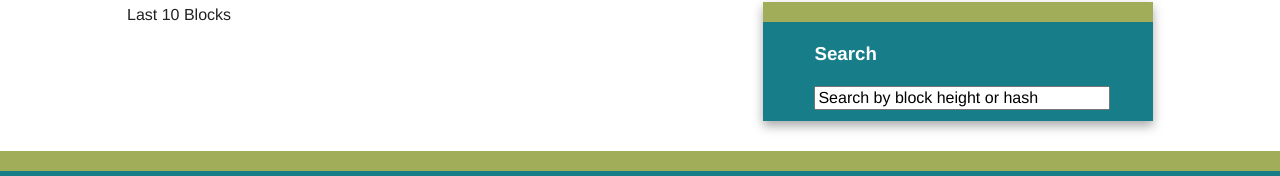
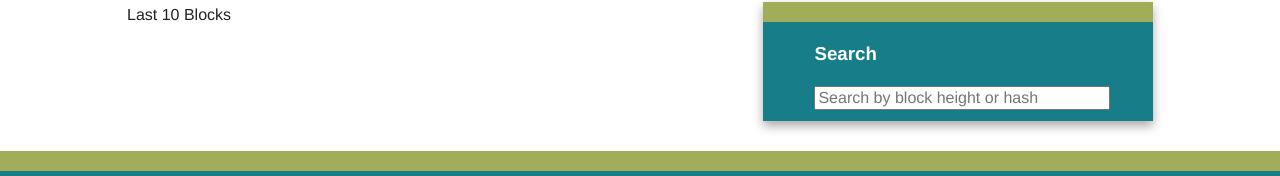
Before and after one commit to jordankittle/btcexplore, a plain HTML site: page index.html in a window 1280 px wide. Shown: the part 124-300 px from the top of the page. Drawn offline with nearby package versions, Linux system fonts and the light colour scheme; no server answers.

```diff
--- a/index.html
+++ b/index.html
@@ -49,7 +49,7 @@
                 <aside id="searchbox">
                     <h3>Search</h3>
                     <form name="searchform" onSubmit="searchBlocks(document.searchform.searchbox.value); return false;">
-                      <input name="searchbox" id="search" type="text" value="Search by block height or hash">
+                      <input name="searchbox" id="search" type="text" placeholder="Search by block height or hash">
                     </form>
                 </aside>
 
```
Also changed, not shown: js/main.js (+0 -13 lines).
